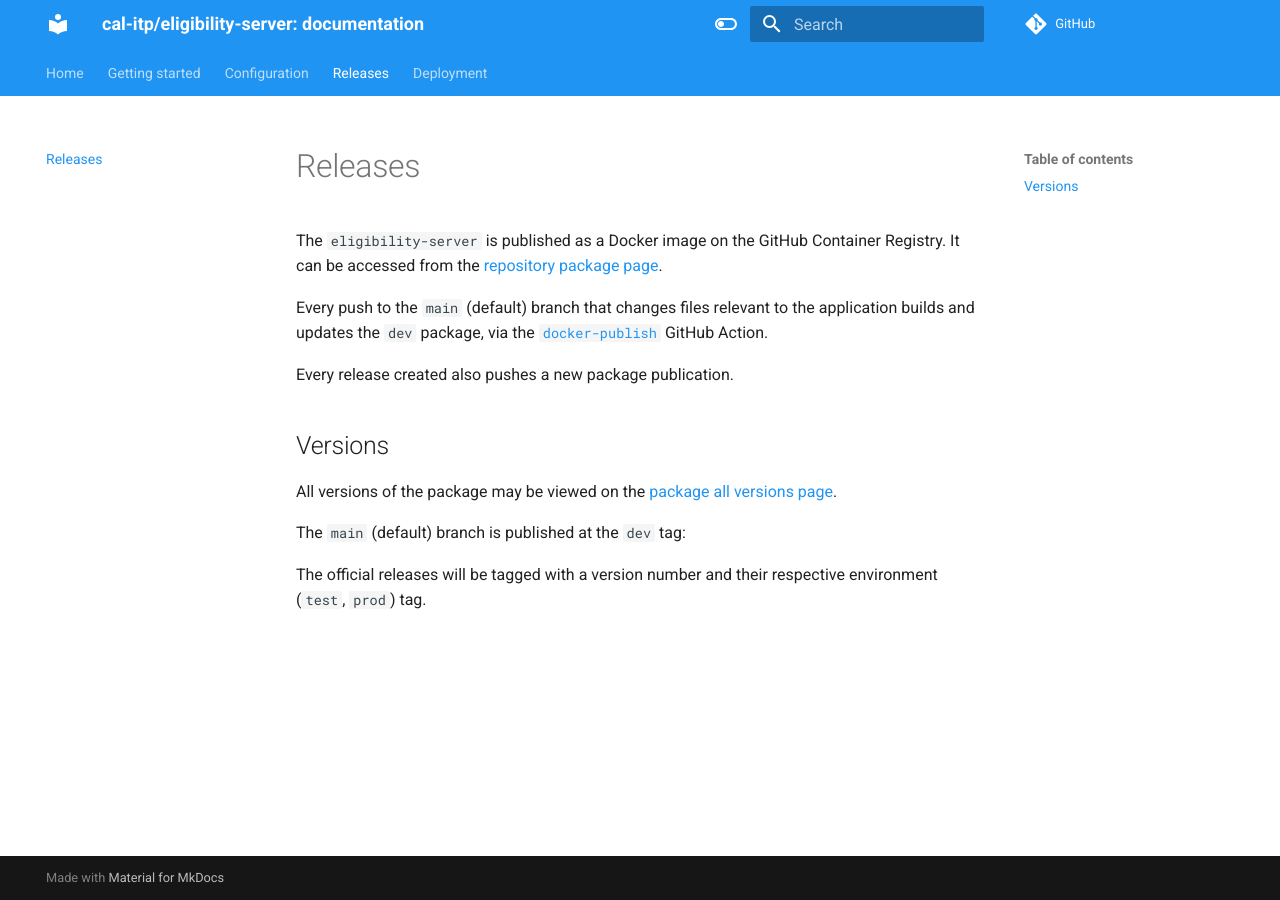
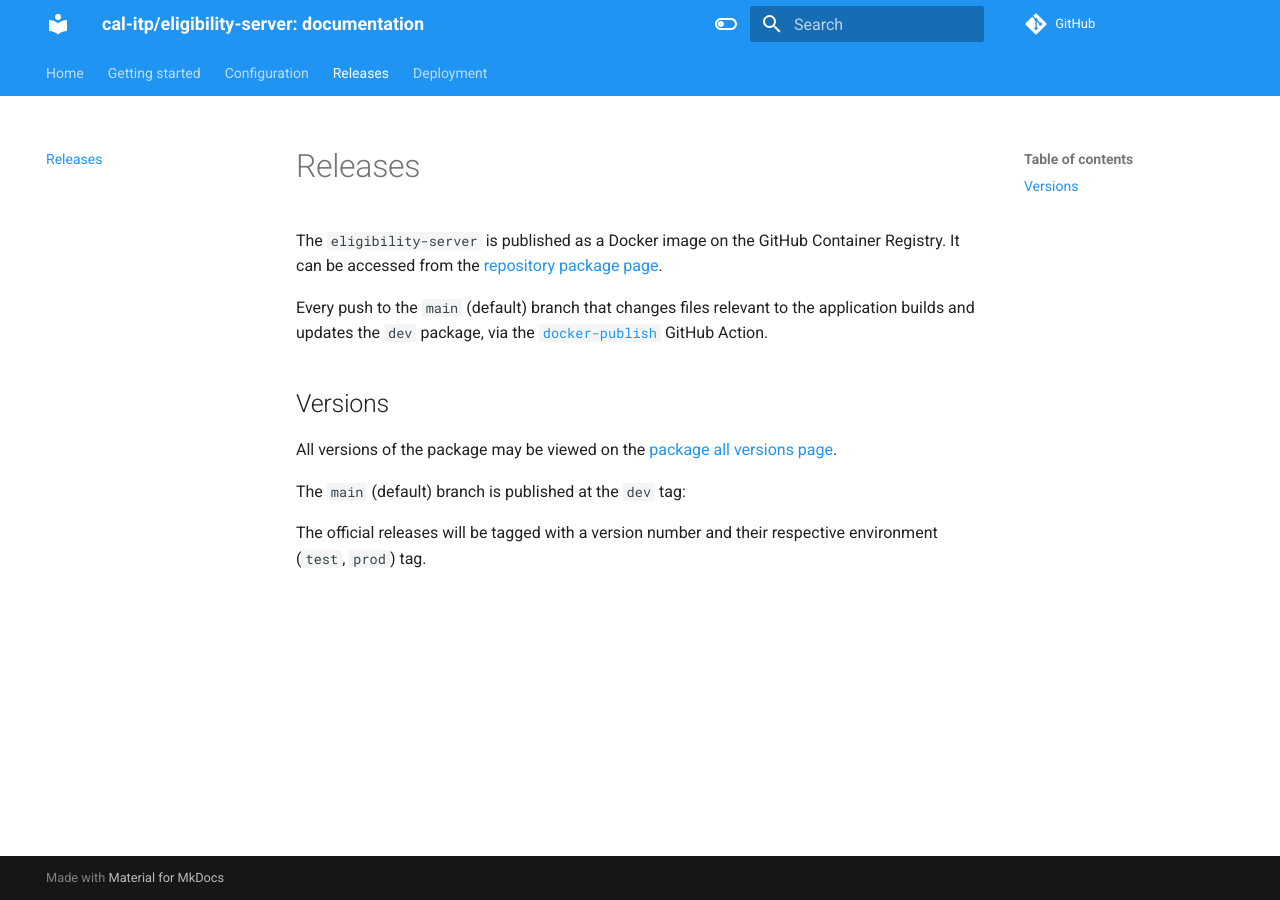
Before and after one commit to cal-itp/eligibility-server, an MkDocs documentation site: the page built from docs/releases.md, in a window 1280 px wide. Built offline with MkDocs 1.6.1 and Material for MkDocs 9.7.7, drawn with Linux system fonts in a browser that asks for light colours; nearby versions of some CDN libraries; comment, search, counter and statistics services are not loaded.

Commit message:
docs: remove documentation that has long been outdated
cal-itp/eligibility-server@bc5eac99 made these details out-of-date

```diff
--- a/docs/releases.md
+++ b/docs/releases.md
@@ -3,8 +3,6 @@
 The `eligibility-server` is published as a Docker image on the GitHub Container Registry. It can be accessed from the [repository package page](https://github.com/cal-itp/eligibility-server/pkgs/container/eligibility-server).
 
 Every push to the `main` (default) branch that changes files relevant to the application builds and updates the `dev` package, via the [`docker-publish`](https://github.com/cal-itp/eligibility-server/blob/main/.github/workflows/docker-publish.yml) GitHub Action.
-
-Every release created also pushes a new package publication.
 
 ## Versions
 
```
